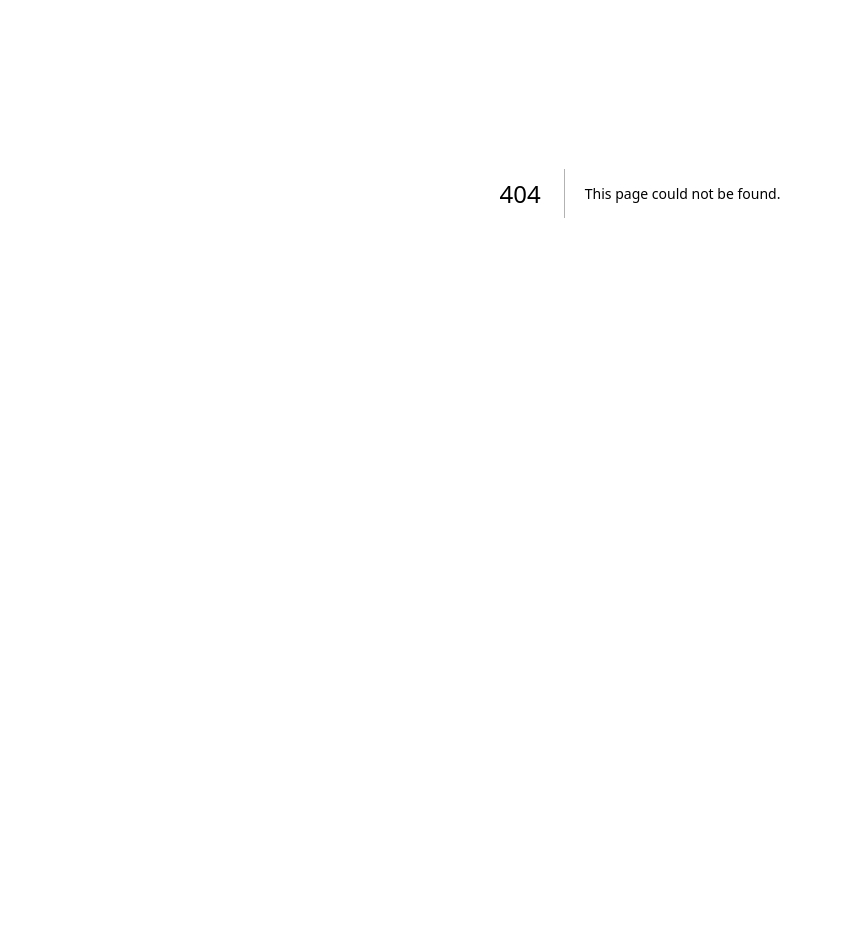
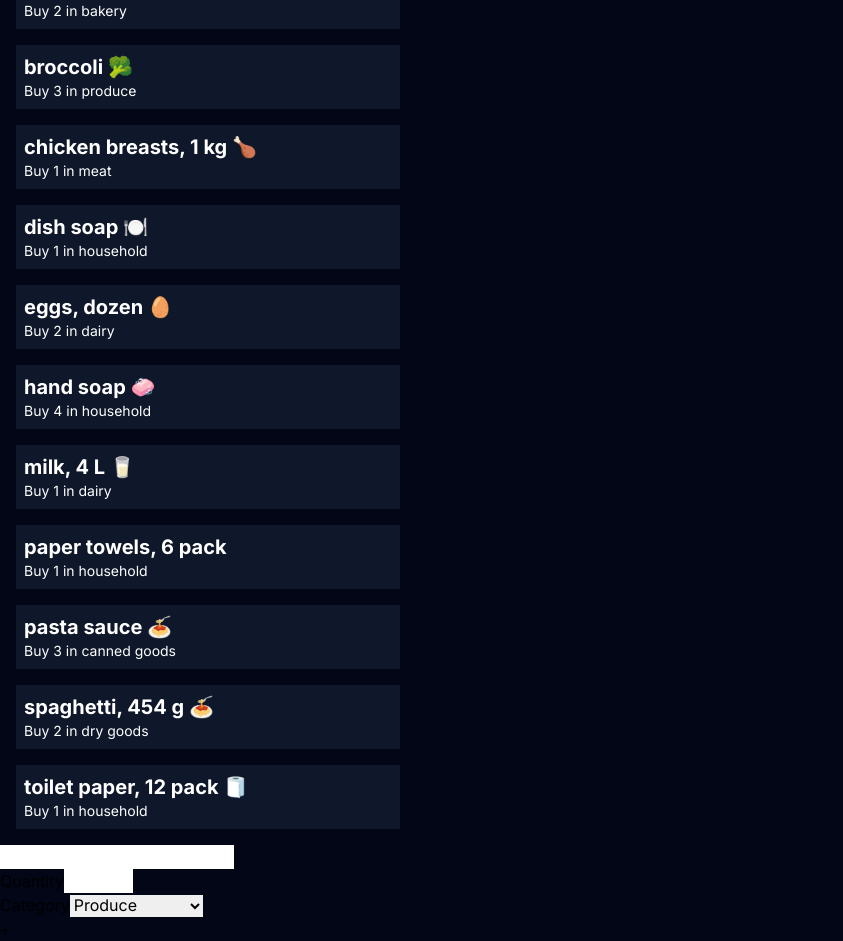
Before and after one commit to willhui1204/cprg306-assignments, a Next.js app: page /week-6 in a window 1280 px wide. Before the commit this address had no page. Shown: the part 207-1148 px from the top of the page, without its empty margins (0-843 px from the left). Before the commit the page ends 800 px from the top, so only its background shows below. Built offline with nearby package versions, Linux system fonts and the light colour scheme.

Commit message:
wk6 assignment

```diff
--- a/app/page.js
+++ b/app/page.js
@@ -19,6 +19,9 @@
         <p className="text-lg">
           <Link href="./week-5/">Week 5 Assignment</Link>
         </p>
+        <p className="text-lg">
+          <Link href="./week-6/">Week 6 Assignment</Link>
+        </p>
       </div>
     </div>
   );
--- /dev/null
+++ b/app/week-6/item-list.js
@@ -0,0 +1,38 @@
+"use client";
+import { useState } from "react";
+import Item from "./item";
+
+const ItemList = ({items}) => {
+  const [sortBy, setSortBy] = useState("name");
+
+  const sortedItems = [...items].sort((a, b) => {
+    if (sortBy === "name") {
+      return a.name.localeCompare(b.name);
+    } else if (sortBy === "category") {
+      return a.category.localeCompare(b.category);
+    }
+    return 0;
+  });
+
+  return (
+    <div>
+      <div>
+        <label>Sort by: </label>
+        <button onClick={() => setSortBy("name")}>Name</button>
+        <button onClick={() => setSortBy("category")}>Category</button>
+      </div>
+      <ul>
+        {sortedItems.map((item) => (
+          <Item
+            key={item.id}
+            name={item.name}
+            quantity={item.quantity}
+            category={item.category}
+          />
+        ))}
+      </ul>
+    </div>
+  );
+};
+
+export default ItemList;
--- /dev/null
+++ b/app/week-6/item.js
@@ -0,0 +1,14 @@
+"use client"
+import React from "react";
+
+const Item = ({ name, quantity, category }) => {
+    return (
+      <div className="p-2 m-4 bg-slate-900 text-white max-w-sm">
+        <h2 className="font-bold text-xl">{name}</h2>
+        <p className="text-white text-sm">
+          Buy {quantity} in {category}
+        </p>
+      </div>
+    );
+  };
+  export default Item;
--- /dev/null
+++ b/app/week-6/items.json
@@ -0,0 +1,74 @@
+[
+    {
+      "id": "1h2GJKH12gkHG31h1H",
+      "name": "milk, 4 L 🥛",
+      "quantity": 1,
+      "category": "dairy"
+    },
+    {
+      "id": "2KJH3k2j3H1k2J3K1H",
+      "name": "bread 🍞",
+      "quantity": 2,
+      "category": "bakery"
+    },
+    {
+      "id": "3h2KJH3k2j3H1k2J3",
+      "name": "eggs, dozen 🥚",
+      "quantity": 2,
+      "category": "dairy"
+    },
+    {
+      "id": "4k2J3K1H2GJKH12gk",
+      "name": "bananas 🍌",
+      "quantity": 6,
+      "category": "produce"
+    },
+    {
+      "id": "5H1h1H2KJH3k2j3H",
+      "name": "broccoli 🥦",
+      "quantity": 3,
+      "category": "produce"
+    },
+    {
+      "id": "6H1k2J3K1H2GJKH1",
+      "name": "chicken breasts, 1 kg 🍗",
+      "quantity": 1,
+      "category": "meat"
+    },
+    {
+      "id": "7gkHG31h1H2KJH3k",
+      "name": "pasta sauce 🍝",
+      "quantity": 3,
+      "category": "canned goods"
+    },
+    {
+      "id": "8j3H1k2J3K1H2GJK",
+      "name": "spaghetti, 454 g 🍝",
+      "quantity": 2,
+      "category": "dry goods"
+    },
+    {
+      "id": "9H12gkHG31h1H2KJ",
+      "name": "toilet paper, 12 pack 🧻",
+      "quantity": 1,
+      "category": "household"
+    },
+    {
+      "id": "10H3k2j3H1k2J3K1",
+      "name": "paper towels, 6 pack",
+      "quantity": 1,
+      "category": "household"
+    },
+    {
+      "id": "11k2J3K1H2GJKH12",
+      "name": "dish soap 🍽️",
+      "quantity": 1,
+      "category": "household"
+    },
+    {
+      "id": "12GJKH12gkHG31h1",
+      "name": "hand soap 🧼",
+      "quantity": 4,
+      "category": "household"
+    }
+  ]
--- /dev/null
+++ b/app/week-6/new-item.js
@@ -0,0 +1,52 @@
+"use client";
+import { useState } from "react";
+
+const NewItem = ({onAddItem}) =>{
+    const [name, setName] = useState("");
+    const [quantity, setQuantity] = useState(1);
+    const [category, setCategory] = useState("Produce");
+
+    const handleSubmit = (event) => {
+        event.preventDefault();
+
+        const item = {name, quantity, category};
+        onAddItem(item);
+
+        setName("");
+        setQuantity(1);
+        setCategory("Produce");
+    };
+
+    return(
+        <form onSubmit={handleSubmit}>
+            <div>
+                <label></label>
+                <input required type="text" onchange={(event) => setName(event.target.value)} value={name}/>
+            </div>
+            <div>
+                <label>Quantity</label>
+                <input required type="number" onchange={(event) => setQuantity(event.target.value)} min="1" max="99"/>
+            </div>
+            <div>
+                <label>Category</label>
+                <select onchange={(event) => setCategory(event.target.value)} value={category}>
+                    <option value="Produce">Produce</option>
+                    <option value="Dairy">Dairy</option>
+                    <option value="Bakery">Bakery</option>
+                    <option value="Meat">Meat</option>
+                    <option value="Frozen Foods">Frozen Foods</option>
+                    <option value="Canned Goods">Canned Goods</option>
+                    <option value="Dry Goods">Dry Goods</option>
+                    <option value="Beverages">Beverages</option>
+                    <option value="Snacks">Snacks</option>
+                    <option value="Household">Household</option>
+                    <option value="Other">Other</option>
+                </select>
+            </div>
+            <button>+</button>
+        </form>
+
+    );
+};
+
+export default NewItem;
--- /dev/null
+++ b/app/week-6/page.js
@@ -0,0 +1,23 @@
+"use client"
+import ItemList from "./item-list";
+import NewItem from "./new-item";
+import itemsData from "./items.json";
+import React, { useState } from "react";
+
+const Page = () =>{
+    const[items, setItems] = useState(itemsData);
+
+    const handleAddItem = (item) =>{
+        setItems([...items, item]);
+    };
+
+  return (
+    <main className="bg-slate-950">
+      <h1 className="text-3xl font-bold m-2 text-white">Shopping List</h1>
+      <ItemList items={items}/>
+      <NewItem onAddItem={handleAddItem} />
+    </main>
+  );
+};
+
+export default Page;
```
